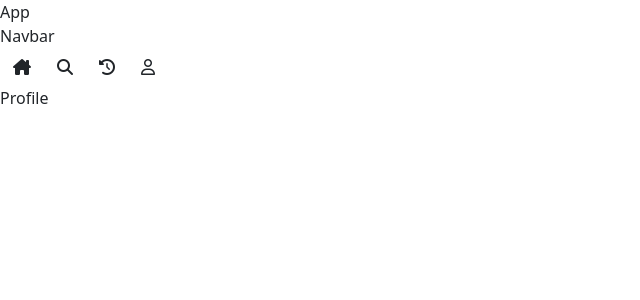
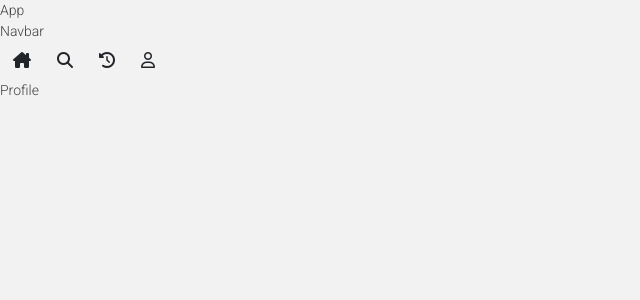
Before and after one commit to Bney28/sprint4_foodapp, a React (Create React App) app: page /profile in a window 1280 px wide. Shown: the top 300 px of the page, without its empty margins (0-640 px from the left). Built offline with nearby package versions, Linux system fonts and the light colour scheme.

Commit message:
feat: general styles

```diff
--- a/src/App.js
+++ b/src/App.js
@@ -1,7 +1,7 @@
 import React from 'react'
 import { RouterProvider } from 'react-router-dom'
-import { Navbar } from './Layout'
 import { router } from './Router'
+import './Styles/General.sass'
 
 const App = () => {
   return (
--- /dev/null
+++ b/src/Styles/General.sass
@@ -0,0 +1,14 @@
+@import url('https://fonts.googleapis.com/css2?family=Roboto:wght@300;400&display=swap')
+
+$main-yellow-color: #FFE031
+$dark-gray-color: #414141
+$gray-color: #A7A7A7
+$light-gray-color: #F2F2F2
+
+
+body
+    font-family: Roboto
+    font-size: 14px
+    font-weight: 300
+    background-color: $light-gray-color
+    color: $dark-gray-color
--- /dev/null
+++ b/src/Styles/Navbar.sass
@@ -0,0 +1,23 @@
+$main-yellow-color: #FFE031
+$dark-gray-color: #414141
+
+.divNav
+    display: flex
+    justify-content: space-around
+    width: 100%
+    position: absolute
+    bottom: 0
+    /* border: red 2px solid */
+
+    &__link
+        color: $dark-gray-color
+        width: 60px
+        height: 50px
+        /* border: green 2px solid */
+
+        &:focus
+            color: $main-yellow-color
+
+    &__icon
+        font-size: 25px
+        /* border: blue 2px solid */
```
